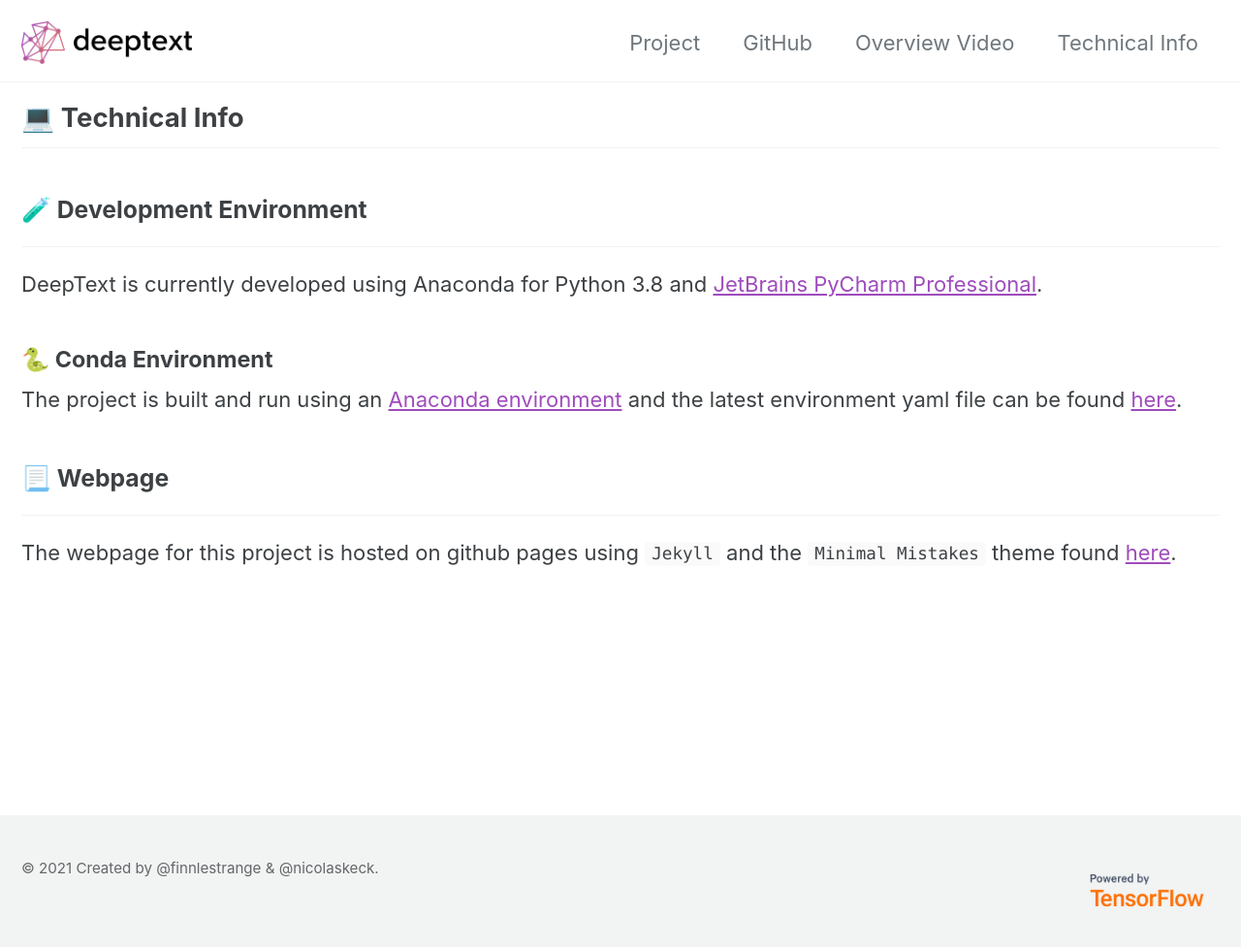
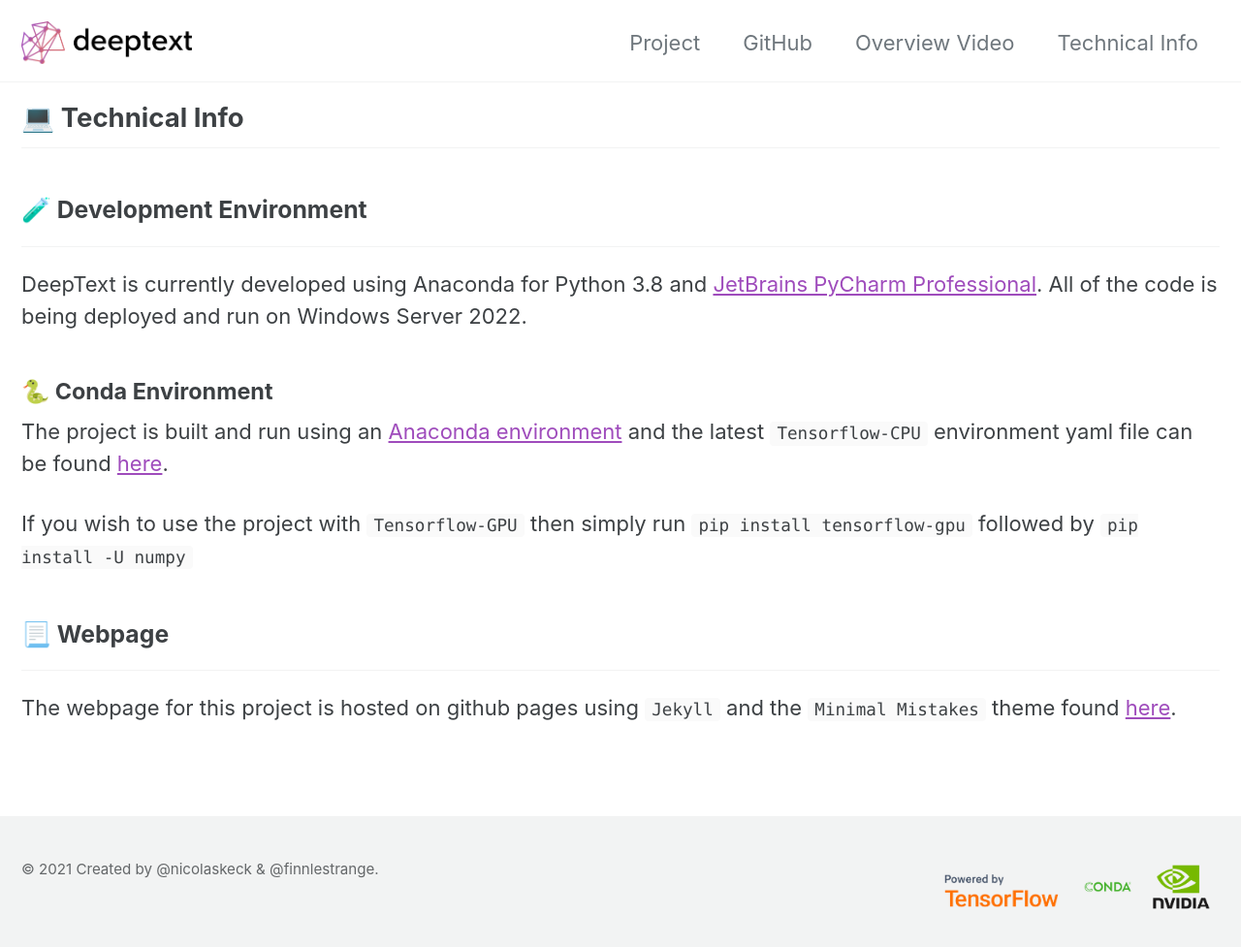
Before and after one commit to InternationalSchoolAberdeen/aiproject, a Jekyll site: the page built from technical.md, in a window 1280 px wide and 996 px high. Shown: the top 977 px of the window at 97% size. Built offline with Jekyll 4.4.1, drawn with Linux system fonts in a browser that asks for light colours; cached includes are drawn as plain includes; our own code applies the rules of GitHub Pages for plain Markdown files.

Commit message:
updated site again

```diff
--- a/_includes/footer.html
+++ b/_includes/footer.html
@@ -1 +1,23 @@
-<div class="page__footer-copyright">&copy; {{ site.time | date: '%Y' }} {{ site.data.ui-text[site.locale].created_by | default: "Created by" }} <a href="https://github.com/71xn" target="_blank" rel="nofollow">@finnlestrange</a> &amp; <a href="https://github.com/Kek01101" target="_blank" rel="nofollow">@nicolaskeck</a>.  <img src="https://github.com/InternationalSchoolAberdeen/aiproject/raw/main/images/tensorflow.png" alt="drawing" width="150" align="right">  </div>
+<div class="page__footer-copyright">
+  &copy; {{ site.time | date: '%Y' }} {{
+  site.data.ui-text[site.locale].created_by | default: "Created by" }}
+  <a href="https://github.com/Kek01101" target="_blank" rel="nofollow"
+    >@nicolaskeck</a
+  >
+  &amp;
+  <a href="https://github.com/71xn" target="_blank" rel="nofollow"
+    >@finnlestrange</a
+  >.
+  <img
+    src="/images/nvidia-removebg.png"
+    alt="drawing"
+    width="150"
+    align="right"
+  />
+  <img
+    src="https://github.com/InternationalSchoolAberdeen/aiproject/raw/main/images/tensorflow.png"
+    alt="drawing"
+    width="150"
+    align="right"
+  />
+</div>
--- a/technical.md
+++ b/technical.md
@@ -11,11 +11,13 @@
 
 ---
 
-DeepText is currently developed using Anaconda for Python 3.8 and [JetBrains PyCharm Professional](https://www.jetbrains.com/pycharm/download/#section=windows).
+DeepText is currently developed using Anaconda for Python 3.8 and [JetBrains PyCharm Professional](https://www.jetbrains.com/pycharm/download/#section=windows). All of the code is being deployed and run on Windows Server 2022.
 
 #### 🐍 Conda Environment
 
-The project is built and run using an [Anaconda environment](https://anaconda.org/) and the latest environment yaml file can be found [here](https://github.com/71xn/DeepText/blob/main/tf.yml).
+The project is built and run using an [Anaconda environment](https://anaconda.org/) and the latest `Tensorflow-CPU` environment yaml file can be found [here](https://github.com/71xn/DeepText/blob/main/tf.yml).
+
+If you wish to use the project with `Tensorflow-GPU` then simply run `pip install tensorflow-gpu` followed by `pip install -U numpy`
 
 ### 📃 Webpage
 
```
Also changed, not shown: index.md (+15 -6 lines), images/nvidia-removebg.png (added), 1 other file.
